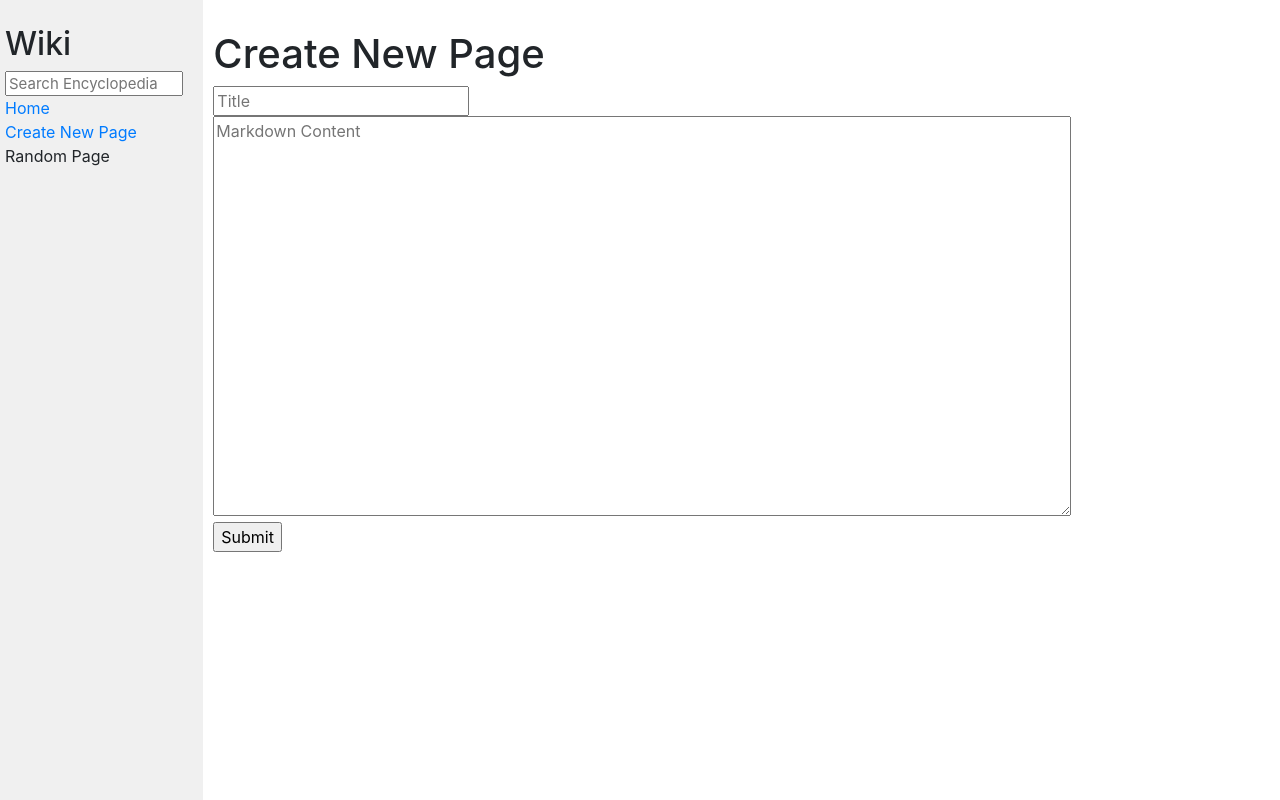
After one commit to vtd11/Wiki, a Django app: page /create in a window 1280 px wide. The commit adds this page. Run offline with Django 3.2, Linux system fonts and the light colour scheme; some libraries are stand-ins or nearby versions.

Commit message:
New Page

```diff
--- a/wiki/encyclopedia/static/encyclopedia/styles.css
+++ b/wiki/encyclopedia/static/encyclopedia/styles.css
@@ -13,7 +13,7 @@ h1 {
 }
 
 textarea {
-    height: 90vh;
+    height: 50vh;
     width: 80%;
 }
 
--- a/wiki/encyclopedia/templates/encyclopedia/layout.html
+++ b/wiki/encyclopedia/templates/encyclopedia/layout.html
@@ -20,7 +20,7 @@
                     <a href="{% url 'index' %}">Home</a>
                 </div>
                 <div>
-                    Create New Page
+                    <a href="{% url 'create' %}">Create New Page</a>
                 </div>
                 <div>
                     Random Page
--- /dev/null
+++ b/wiki/encyclopedia/templates/encyclopedia/new_page.html
@@ -0,0 +1,20 @@
+{% extends "encyclopedia/layout.html" %}
+
+{% block title %}
+    New Page
+{% endblock %}
+
+{% block body %}
+
+    <h1>Create New Page</h1>
+
+    <form action="{% url 'create' %}" method="POST">
+        {% csrf_token %}
+        <input type="text" name="title" placeholder="Title">
+        <br>
+        <textarea name="content" placeholder="Markdown Content" style="height: 50vh;"></textarea>
+        <br>
+        <input type="submit" value="Submit">
+    </form>
+
+{% endblock %}
--- a/wiki/encyclopedia/urls.py
+++ b/wiki/encyclopedia/urls.py
@@ -5,5 +5,6 @@ from . import views
 urlpatterns = [
     path("", views.index, name="index"),
     path("wiki/<str:content>", views.entry, name="entry"),
-    path("search", views.search, name="search")
+    path("search", views.search, name="search"),
+    path("create", views.new_page, name="create")
 ]
--- a/wiki/encyclopedia/views.py
+++ b/wiki/encyclopedia/views.py
@@ -23,18 +23,42 @@ def entry(request, content):
         })
 
 def search(request):
-    search = request.POST['q']
-    if util.get_entry(search) != None:
-        return render(request, "encyclopedia/entry.html", {
-            "content": util.get_entry(search),
-            "TITLE": search.capitalize()
-        })
+    if request.method == "POST":
+        search = request.POST['q']
+        if util.get_entry(search) != None:
+            return render(request, "encyclopedia/entry.html", {
+                "content": util.get_entry(search),
+                "TITLE": search.capitalize()
+            })
+        else:
+            entries = util.list_entries()
+            results = []
+            for entry in entries:
+                if search.lower() in entry.lower():
+                    results.append(entry)
+            return render(request, "encyclopedia/search.html", {
+                "content": results
+            })
     else:
-        entries = util.list_entries()
-        results = []
-        for entry in entries:
-            if search.lower() in entry.lower():
-                results.append(entry)
         return render(request, "encyclopedia/search.html", {
-            "content": results
-        })
+                "content": util.list_entries()
+            })
+
+def new_page(request):
+    if request.method == "GET":
+        return render(request, "encyclopedia/new_page.html")
+    else:
+        title = request.POST['title']
+        content = request.POST["content"]
+        if util.get_entry(title) != None:
+            error= f"The {title} page already exists."
+            return render(request, "encyclopedia/entry.html", {
+                "content": error,
+                "TITLE": title.capitalize()
+            })
+        else:
+            util.save_entry(title, content)
+            return render(request, "encyclopedia/entry.html", {
+                "content": content,
+                "TITLE": title.capitalize()
+            })
```
Also changed, not shown: wiki/entries/JavaScript.md (added, +3 -0 lines).
